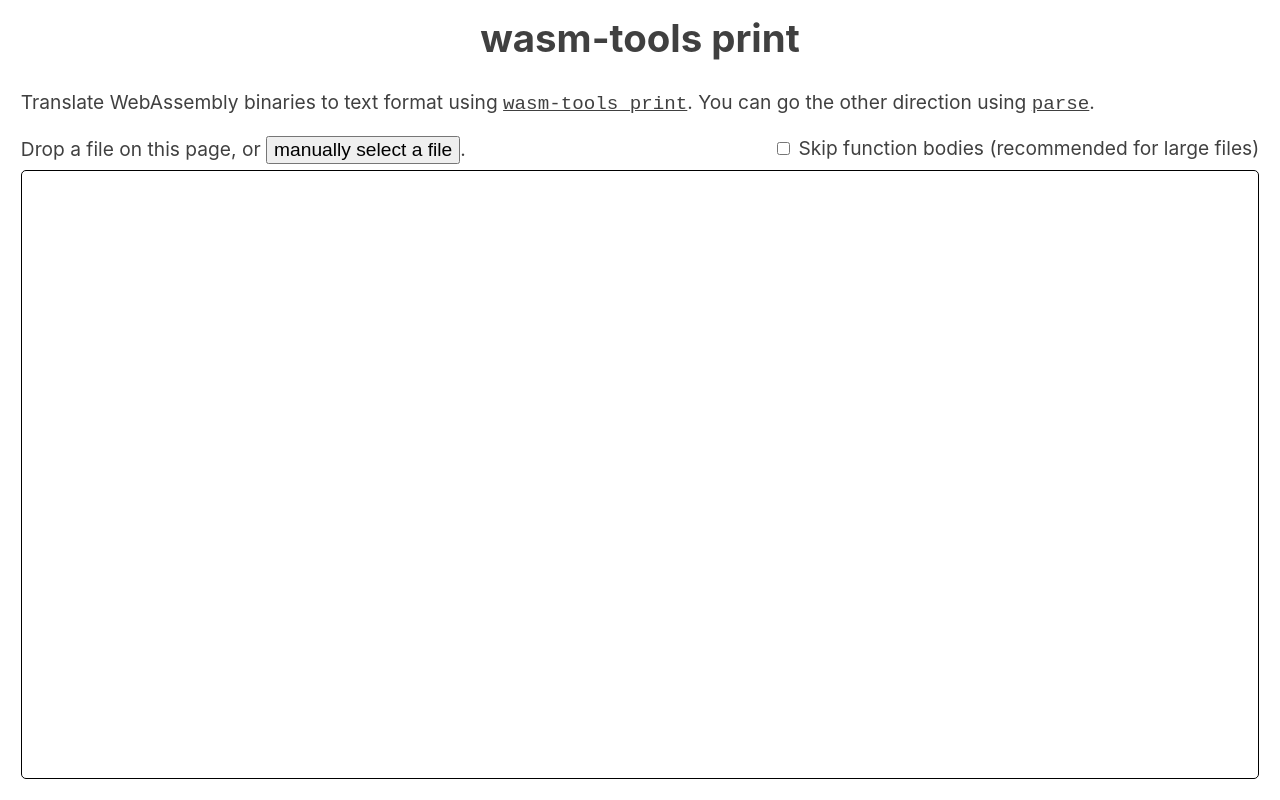
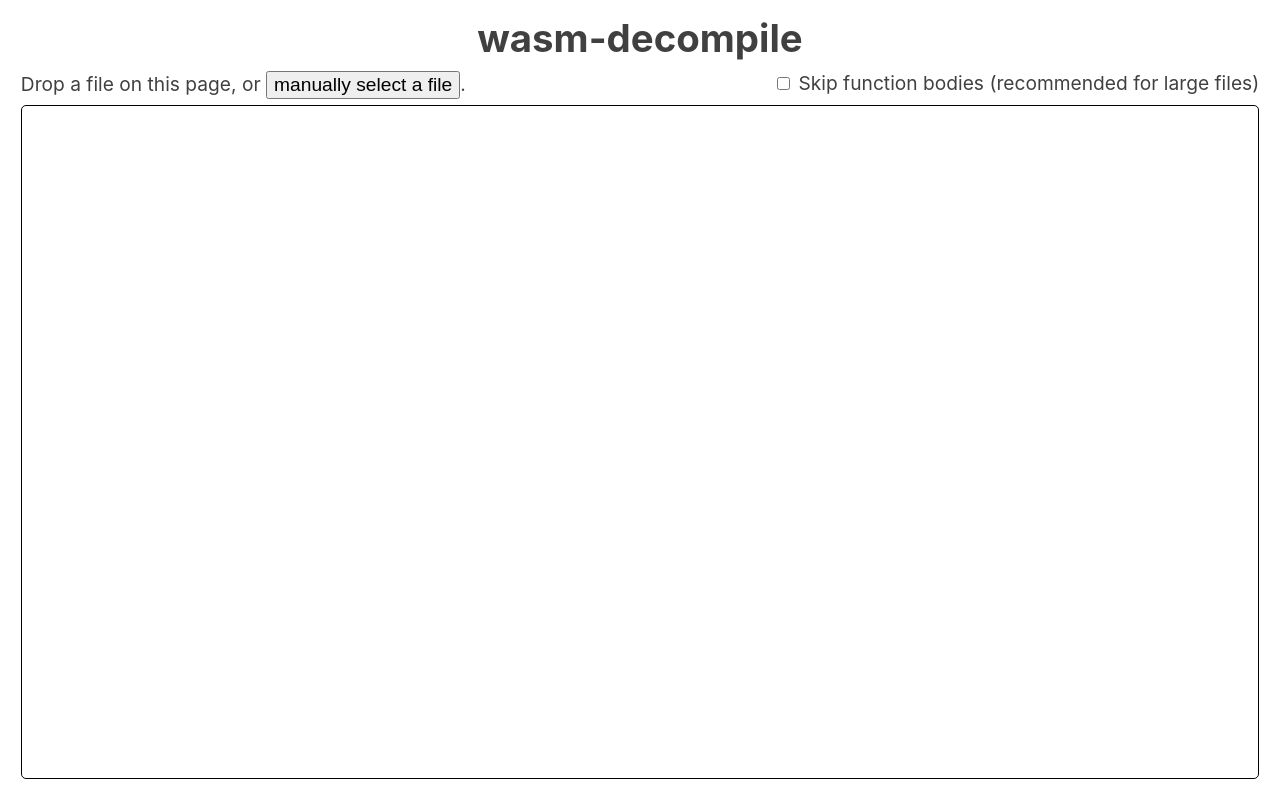
Before and after one commit to eqrion/wasm-decompile, a website with bundled scripts: page playground/pages/index.html in a window 1280 px wide. Built offline with nearby package versions, Linux system fonts and the light colour scheme.

Commit message:
Work on playground

```diff
--- a/playground/package.json
+++ b/playground/package.json
@@ -7,13 +7,15 @@
     "copy-files": "cp pages/* component-built/*.wasm dist",
     "clean": "rm -rf component/src/bindings.rs component-built dist && echo '## you will need to run `cargo clean` separately to delete cargo artifacts'",
     "transpile": "jco transpile --no-nodejs-compat ./component/target/wasm32-wasip1/release/component.wasm --out-dir component-built",
-    "typecheck": "tsc"
+    "typecheck": "tsc",
+    "watch": "nodemon --watch 'pages/**/*' --watch 'src/**/*' --watch 'component/**/*' --ext 'html,css,ts,rs' --exec 'npm run build'"
   },
   "dependencies": {
     "@bytecodealliance/jco": "^1.2.4",
     "typescript": "^5.4.5"
   },
   "devDependencies": {
-    "esbuild": "0.25.5"
+    "esbuild": "0.25.5",
+    "nodemon": "3.1.10"
   }
 }
--- a/playground/pages/index.html
+++ b/playground/pages/index.html
@@ -89,17 +89,12 @@
 </head>
 
 <header>
-  <h1>wasm-tools print</h1>
+  <h1>wasm-decompile</h1>
 </header>
 
 <div id="overlay">Drop .wasm file here</div>
 
 <div class="textarea-container">
-  <div class="description">
-    <p>Translate WebAssembly binaries to text format using <a href="https://github.com/bytecodealliance/wasm-tools"><code>wasm-tools print</code></a>.
-    You can go the other direction using <a href="parse"><code>parse</code></a>.</p>
-  </div>
-
   <div class="output-header">
     Drop a file on this page, or <button id="upload">manually select a file</button>.
     <input type="file" id="fileInput" accept=".wasm" style="display:none;">
```
Also changed, not shown: 1 other file.
